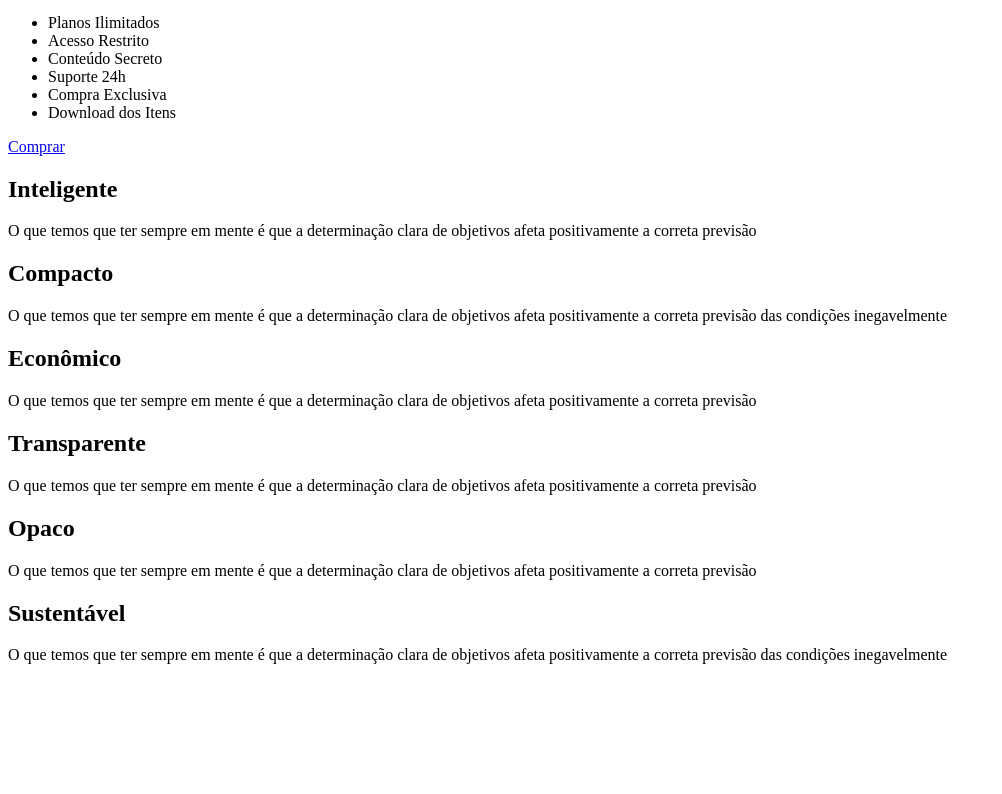
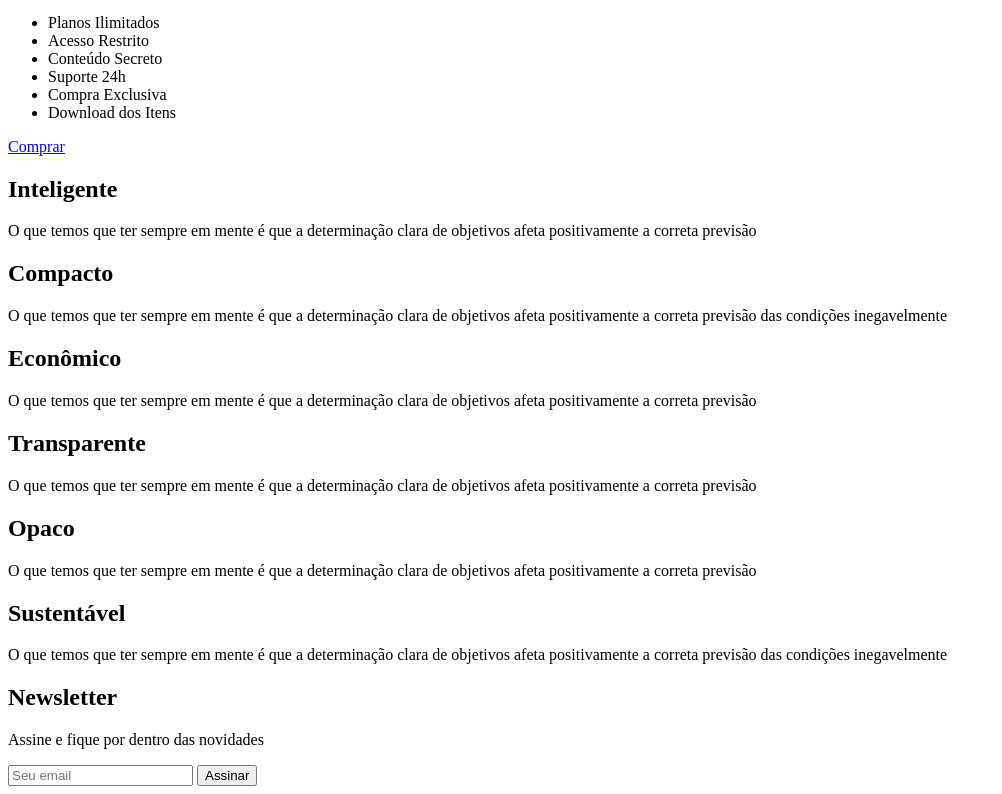
Before and after one commit to Johnhelder/FlexBlog, a plain HTML site: page index.html in a window 1280 px wide. Shown: the part 3859-4653 px from the top of the page, without its empty margins (0-1002 px from the left). Before the commit the page ends 4539 px from the top, so only its background shows below. Drawn offline with Linux system fonts and the light colour scheme.

Commit message:
section newsletter

```diff
--- a/index.html
+++ b/index.html
@@ -140,6 +140,17 @@
       <p>O que temos que ter sempre em mente é que a determinação clara de objetivos afeta positivamente a correta previsão das condições inegavelmente</p>
     </div>
   </section>
+
+  <section class="newsletter">
+    <div class="newsletter-info">
+      <h2>Newsletter</h2>
+      <p>Assine e fique por dentro das novidades</p>
+    </div>
+    <form class="newsletter-form">
+      <input type="text" placeholder="Seu email">
+      <button type="submit">Assinar</button>
+    </form>
+  </section>
 </body>
 
 </html>
```
